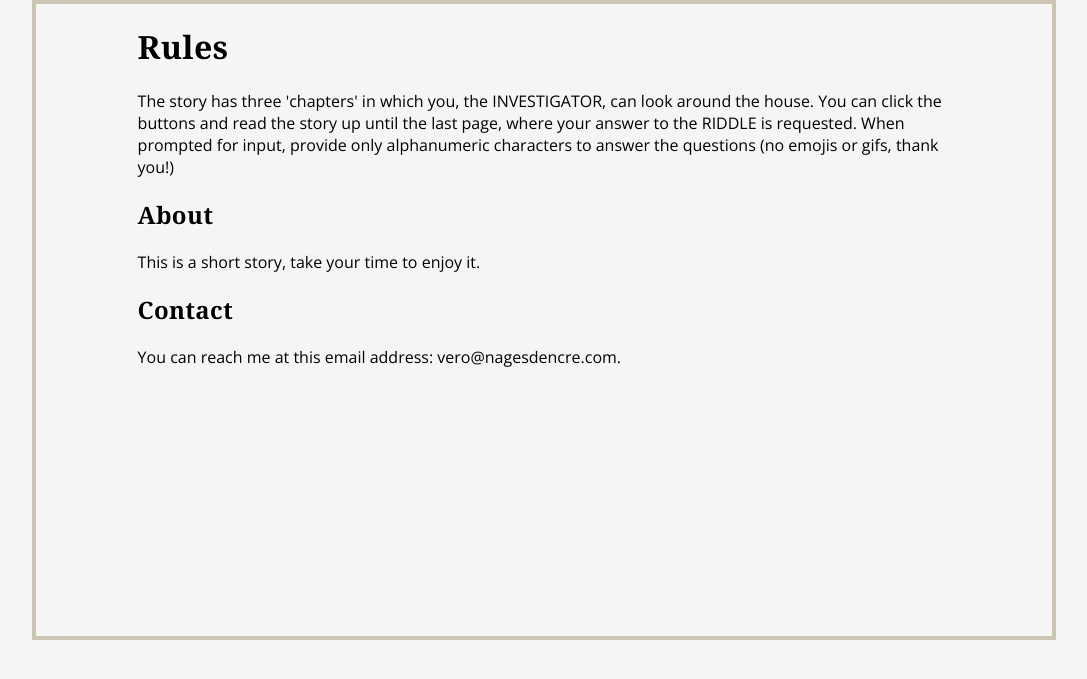
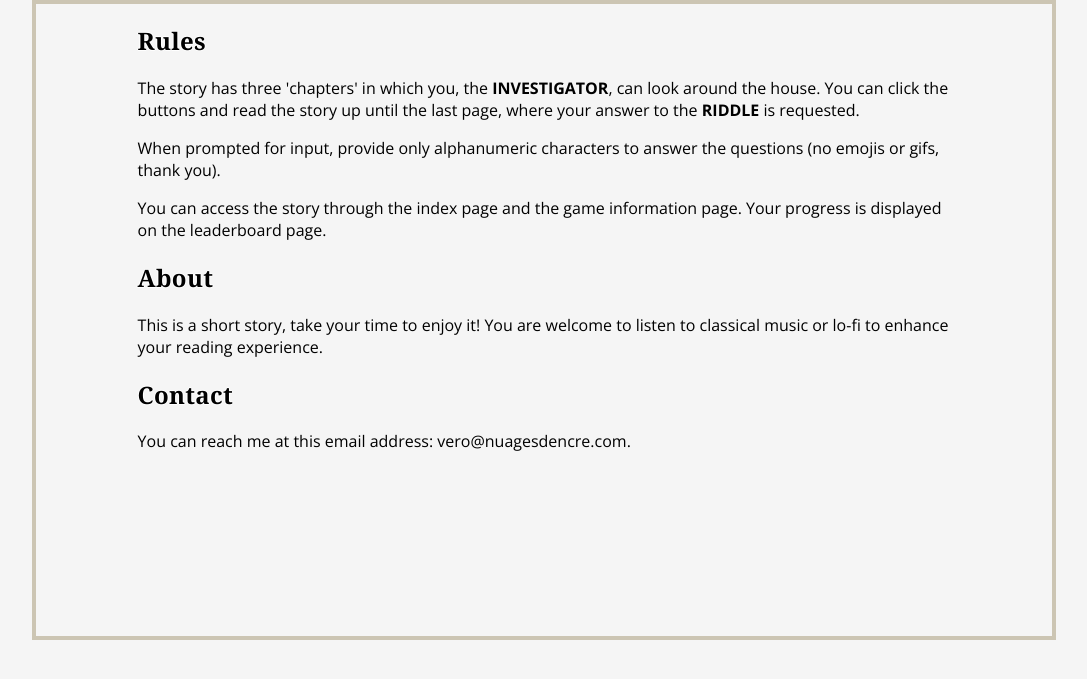
Before and after one commit to nuagesdencre/CI_PracticalPython, a Flask app: page /about in a window 1280 px wide. Shown: the part 82-761 px from the top of the page, without its empty margins (96-1183 px from the left). Run offline with Flask 2, Linux system fonts and the light colour scheme.

Commit message:
updating structure of game/story

```diff
--- a/templates/about.html
+++ b/templates/about.html
@@ -2,19 +2,26 @@
 {% block content %}
     <div class="wrap    ">
 
-        <div id="rules"><h1>Rules</h1><p>
-            The story has three 'chapters' in which you, the INVESTIGATOR, can look around the house.
-            You can click the buttons and read the story up until the last page, where your answer to the RIDDLE is requested.
-            When prompted for input, provide only alphanumeric characters to answer the questions (no emojis or gifs, thank you!)
-        </p></div>
+        <div id="rules"><h2>Rules</h2>
+
+
+            <p>The story has three 'chapters' in which you, the <strong>INVESTIGATOR</strong>, can look around the house.
+            You can click the buttons and read the story up until the last page, where your answer to the <strong>RIDDLE</strong> is requested.</p>
+            <p>When prompted for input, provide only alphanumeric characters to answer the questions (no emojis or gifs, thank you).</p>
+            <p>You can access the story through the index page and the game information page. Your progress is displayed on the leaderboard page.</p>
+
+            </div>
 
         <div id="about"><h2>About</h2>
                 <p>
-            This is a short story, take your time to enjoy it.
+            This is a short story, take your time to enjoy it! You are welcome to listen to classical music or lo-fi to enhance your reading experience.
 
         </p></div>
         <div id="contact"><h2>Contact</h2>
-        You can reach me at this email address: vero@nagesdencre.com.</div>
+            <p>
+              You can reach me at this email address: vero@nuagesdencre.com.
+            </p>
+        </div>
 
     </div>
 {% endblock %}
--- a/templates/game.html
+++ b/templates/game.html
@@ -2,11 +2,12 @@
 {% block content %}
 
 <div class="wrap center lace">
-    <h2>Game information</h2>
+    <h2>Game Information</h2>
+    <p>You are the MAIN CHARACTER of this game!</p>
     <p>
             <select name="options"
                     onchange="this.options[this.selectedIndex].value && (window.location = this.options[this.selectedIndex].value);">
-                <option value="" disabled="disabled" selected="selected">Insert coin</option>
+                <option value="" disabled="disabled" selected="selected">Options</option>
                 <option value="{{ url_for('play') }}">Play</option>
                 <option value="{{ url_for('leaderboard') }}">Leaderboard</option>
                 <option value="{{ url_for('about') }}">Rules</option>
--- a/templates/index.html
+++ b/templates/index.html
@@ -2,13 +2,13 @@
     <div class="wrap center lace">
         <h1>A Curious Cottage</h1>
 
-        <h2> Welcome, {{ username }}!</h2>
+        <h3> Welcome, {{ username }}!</h3>
         {% if session['username'] %}
             <h4> Click <a href="{{ url_for('story') }}">here</a> to continue to play.</h4>
 
             <p> Oh, you're someone else?</p>
             <form action="{{ url_for('drop') }}">
-                <input type="submit" class="btns" value=" Come on, then.">
+                <input type="submit" class="btns" value="Let's begin the story from the top.">
             </form>
         {% else %}
             <form action="{{ url_for('play') }}">
```
